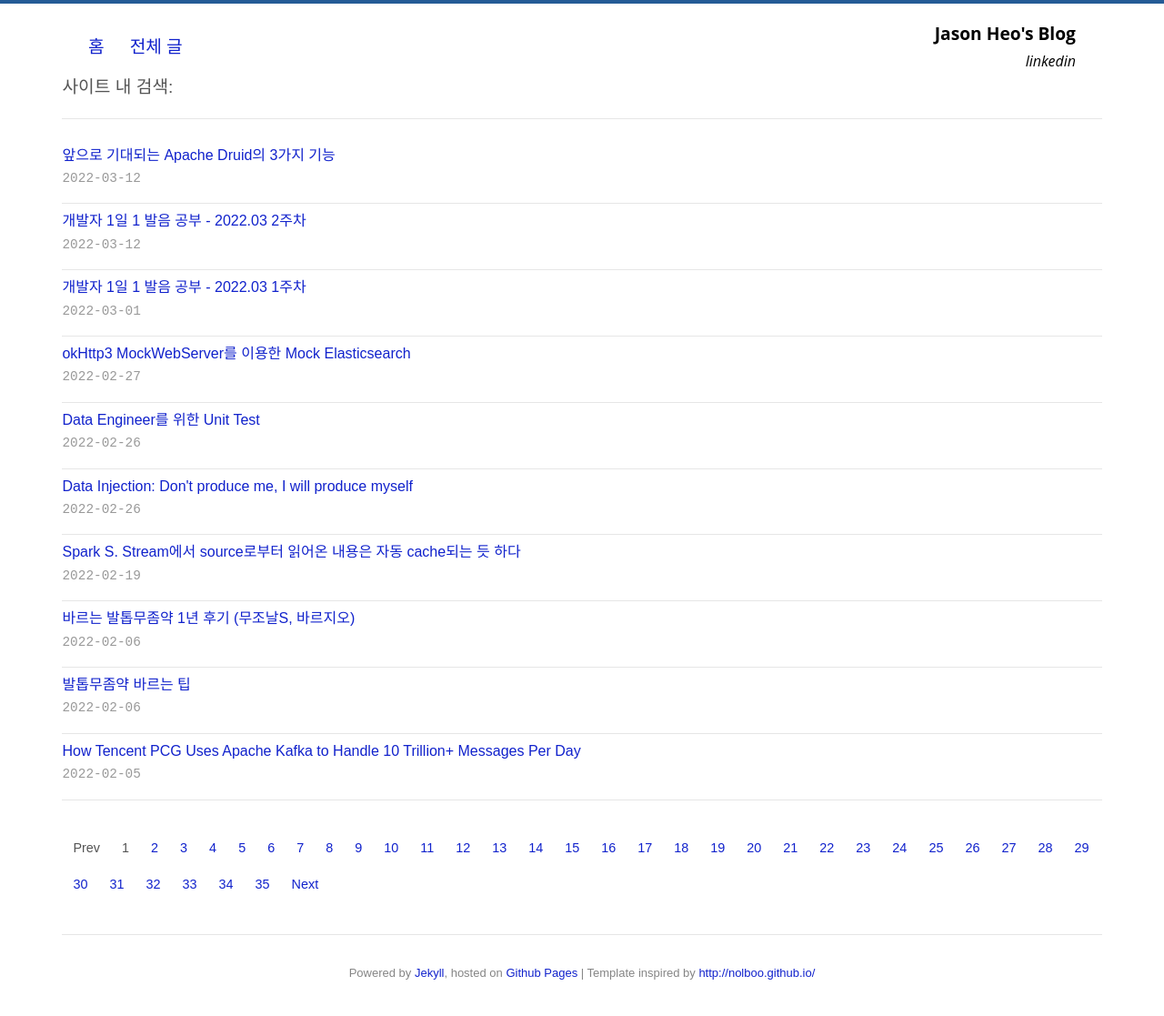
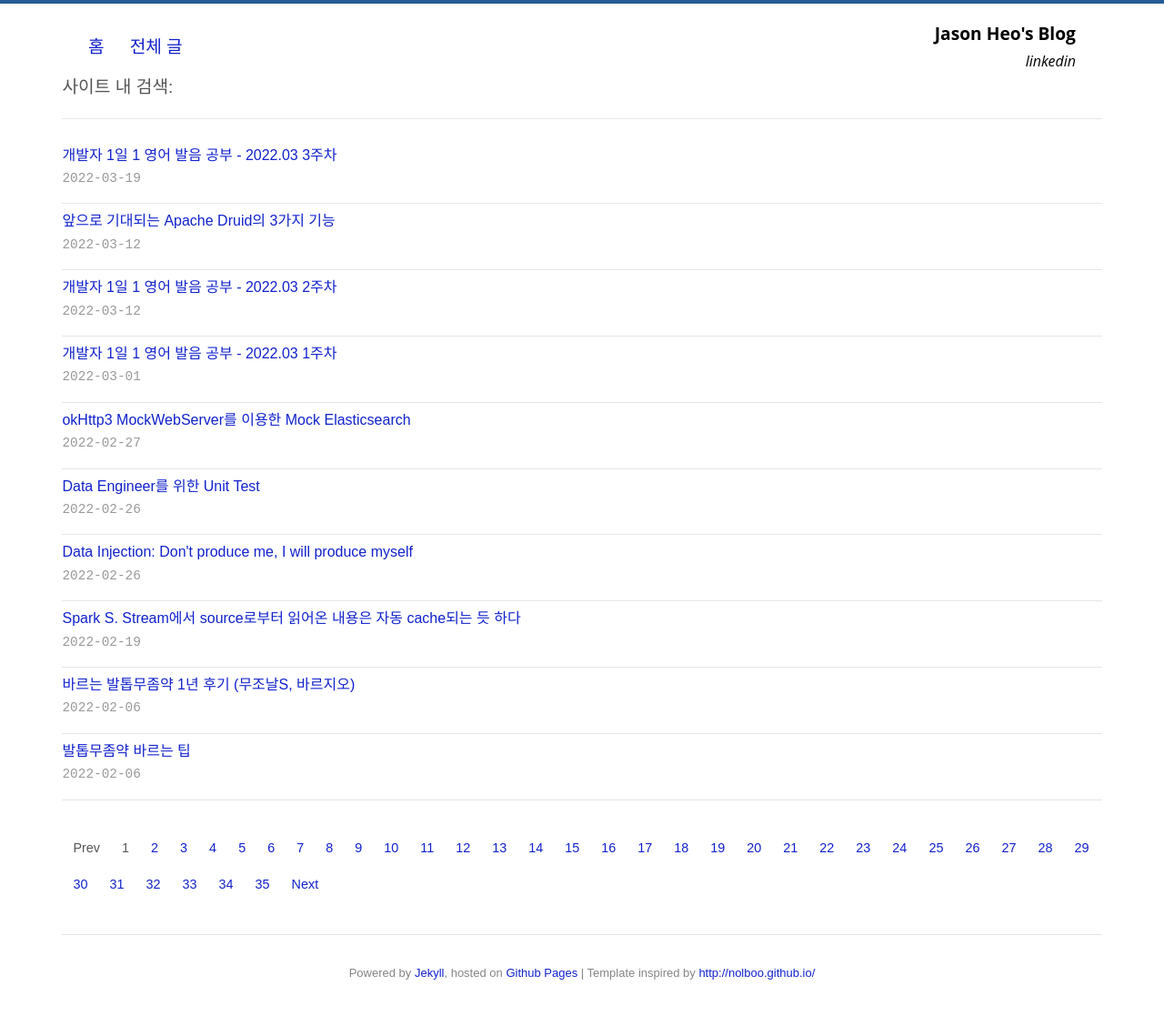
Before and after one commit to jason-heo/jason-heo.github.io, a Jekyll site: the page built from index.html, in a window 1280 px wide. Shown: the whole page at 91% size. Built offline with Jekyll 4.4.1, drawn with Linux system fonts in a browser that asks for light colours; the list of posts is cut into pages by our own code; comment, search, counter and statistics services are not loaded; some of the changed lines change nothing that is shown.

Commit message:
발음 공부 3/3

```diff
--- a/_posts/2022-03-01-english.md
+++ b/_posts/2022-03-01-english.md
@@ -1,6 +1,6 @@
 ---
 layout: post
-title: "개발자 1일 1 발음 공부 - 2022.03 1주차"
+title: "개발자 1일 1 영어 발음 공부 - 2022.03 1주차"
 categories: english
 ---
 
--- a/_posts/2022-03-12-english.md
+++ b/_posts/2022-03-12-english.md
@@ -1,6 +1,6 @@
 ---
 layout: post
-title: "개발자 1일 1 발음 공부 - 2022.03 2주차"
+title: "개발자 1일 1 영어 발음 공부 - 2022.03 2주차"
 categories: english
 ---
 
--- /dev/null
+++ b/_posts/2022-03-19-english.md
@@ -0,0 +1,53 @@
+---
+layout: post
+title: "개발자 1일 1 영어 발음 공부 - 2022.03 3주차"
+categories: english
+---
+
+- cardinality
+  - `kὰːrdənǽləti`
+  - https://www.youtube.com/watch?v=c3dpTUiK2u8
+  - 설명을 찾기 어렵다
+- operation
+  - https://www.youtube.com/watch?v=gg06le8hc1o
+  - `ὰpəréiʃən`
+  - '아퍼'구나
+- distribution
+  - https://www.youtube.com/watch?v=Z99AIShhCmA
+  - `dìstrəbjúːʃən`
+  - 4음절
+- complex
+  - https://www.youtube.com/watch?v=wFLMbDY_1Tc
+  - 형용상: `kəmpléks`
+  - 명사: `kάmpleks`
+  - 일반적으로 영어에서는 명사일 때는 강세가 앞에있고, 형용사나 동사에서는 뒤에있다
+    - 예) project
+- table
+  - https://www.youtube.com/watch?v=Bih4n1x91Yg
+  - `téibl`
+  - 첫 음절에 강세
+- interesting
+  - https://www.youtube.com/watch?v=YsuJVSalmRM
+  - 첫 음절에 강세
+  - 다음 사전의 발음 `íntərəstiŋ`이지만
+  - native한 발음은 `intrisiŋ`이라고 한다 (`in-trist-ing`)
+  - `인터레스팅`도 맞지만 `인트리스팅`을 더 많이 사용한다고
+    - 그리고 4음절이 아니가 3음절로 발음한다고 한다
+- separate
+  - https://www.youtube.com/watch?v=wqe379EmCjY
+  - 동사: `sépərèit` (3음절)
+  - 형용상: `SEP-rit` (두음절, 첫 번째 `a`는 발음하지 않는다)
+- model
+  - https://www.youtube.com/watch?v=qQkDKsdhl_M
+  - `mάdl`
+  - 강세가 앞에서 있어서 `del`은 슈와 현상이 발생한다
+  - 반면 비슷한 철자인 hotel은 강세가 뒤에 있어서 `houtél`로 발음된다
+- option
+  - https://www.youtube.com/watch?v=hnR8f4UYc1M
+  - `άpʃən`
+  - 강세가 앞에 있다. 강세가 있는 음절은 길게 이야기한다
+- frequently
+  - https://www.youtube.com/watch?v=p5y74bO4qno
+  - `fríːkwəntli`
+  - 3음절: `free-kwunt-lee`
+  - 여기서 `t`는 stop t 같네
```
